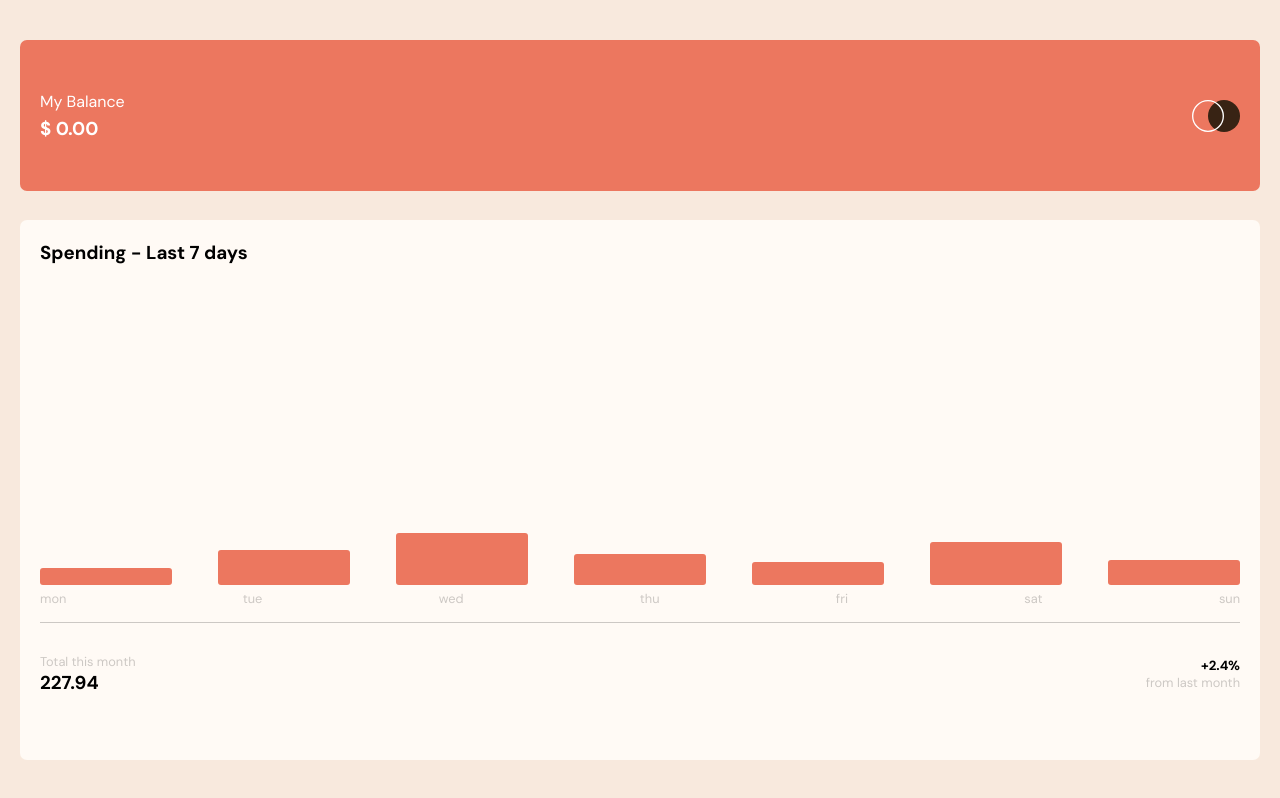
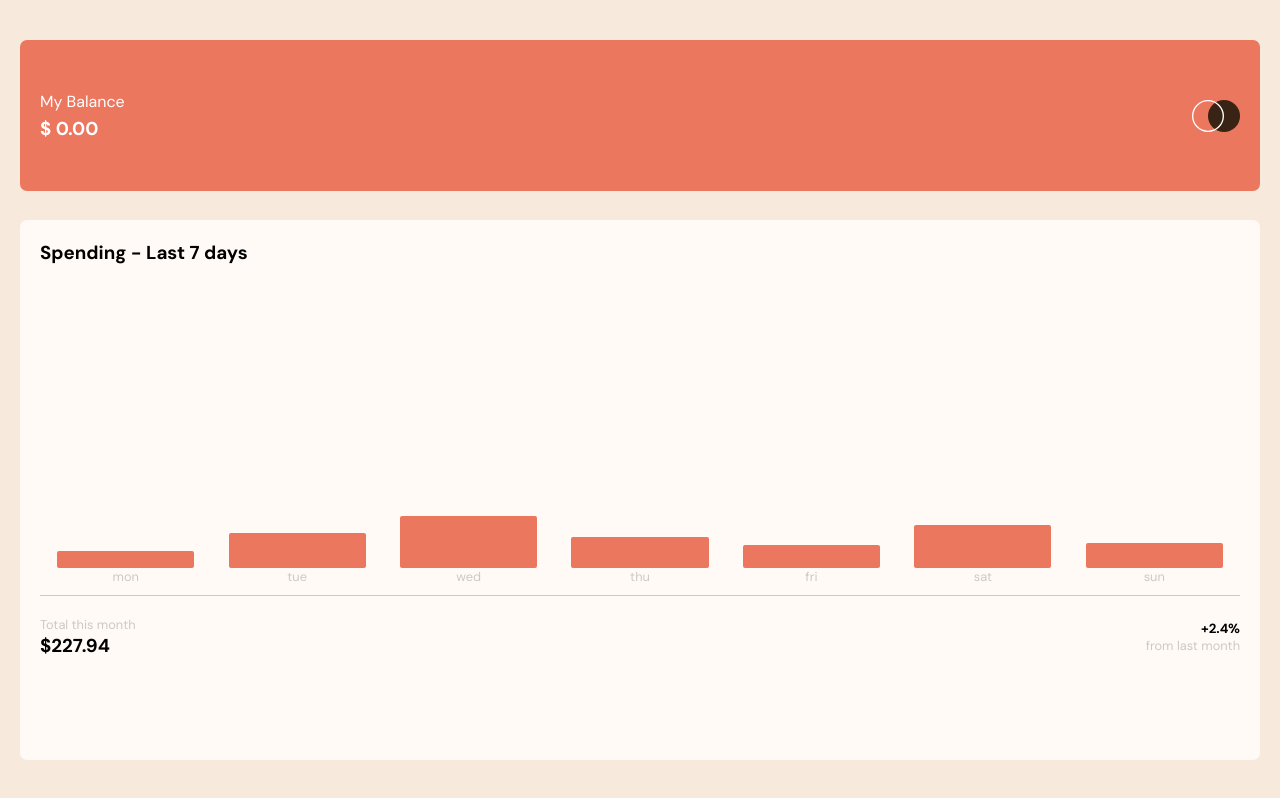
Before and after one commit to Jepennn/Expenses-chart-component, a plain HTML site: page index.html in a window 1280 px wide. Drawn offline with Linux system fonts and the light colour scheme.

Commit message:
Finshed desgin, layout and js

```diff
--- a/index.html
+++ b/index.html
@@ -12,7 +12,6 @@
   <link rel="stylesheet" href="styles.css">
 
   <title>Expenses chart component</title>
-  <script src="script.js"></script>
 </head>
 <body>
 
@@ -32,24 +31,59 @@
     <div id="chart-container">
       <h3 id="chart-heading">Spending - Last 7 days</h3>
       <div id="chart-bars">
-        <div class="bar" id="mon"></div>
-        <div class="bar" id="tue"></div>
-        <div class="bar" id="wed"></div>
-        <div class="bar" id="thu"></div>
-        <div class="bar" id="fri"></div>
-        <div class="bar" id="sat"></div>
-        <div class="bar" id="sun"></div>
+        <div class="bar-container">
+          <div class="lable">
+            <p class="amount">0</p>
           </div>
-      <div id="chart-labels">
+          <div id="mon" class="bars"></div>
           <p>mon</p>
+        </div>
+        <div class="bar-container">
+          <div class="lable">
+            <p class="amount">0</p>
+          </div>
+          <div id="tue" class="bars"></div>
           <p>tue</p>
+        </div>
+        <div class="bar-container">
+          <div class="lable">
+            <p class="amount">0</p>
+          </div>
+          <div id="wed" class="bars"></div>
           <p>wed</p>
+        </div>
+        <div class="bar-container">
+          <div class="lable">
+            <p class="amount">0</p>
+          </div>
+          <div id="thu" class="bars"></div>
           <p>thu</p>
+        </div>
+        <div class="bar-container">
+          <div class="lable">
+            <p class="amount">0</p>
+          </div>
+          <div id="fri" class="bars"></div>
           <p>fri</p>
+        </div>
+        <div class="bar-container">
+          <div class="lable">
+            <p class="amount">0</p>
+          </div>
+          <div id="sat" class="bars"></div>
           <p>sat</p>
+        </div>
+        <div class="bar-container">
+          <div class="lable">
+            <p class="amount">0</p>
+          </div>
+          <div id="sun" class="bars"></div>
           <p>sun</p>
         </div>
+      </div>
+
       <div class="divider"></div>
+
       <div id="chart-statics">
         <div id="Spending-in-dollar">
           <p>Total this month</p>
@@ -60,6 +94,8 @@
           <p>from last month</p>
         </div>
       </div>
+
     </div>
+  <script src="script.js"></script>
 </body>
 </html>
--- a/script.js
+++ b/script.js
@@ -6,6 +6,14 @@
     // Get the days of the week
     const days = ['mon', 'tue', 'wed', 'thu', 'fri', 'sat', 'sun'];
 
+    //Get all paragrafs elements
+    const amountParagrafs = document.querySelectorAll('.amount');
+
+    // Update the amounts
+    amountParagrafs.forEach((paragraf, index) => {
+      paragraf.textContent = `$${data[index].amount}`;
+    });
+
     // Initialize totals object and sum
     const totals = {};
     let sum = 0;
@@ -13,7 +21,7 @@
     // Initialize totals object
     days.forEach(day => totals[day] = 0);
 
-    // Sum up the amounts for each day
+    // Summerize the amounts for each day
     data.forEach(item => {
       if (days.includes(item.day)) {
         totals[item.day] += item.amount;
@@ -21,14 +29,32 @@
       }
     });
 
-    // Update the bars
+    //Update the bars
     days.forEach(day => {
       const bar = document.getElementById(`${day}`);
       bar.style.height = `${totals[day]}px`;
+
     });
 
-    // Update the total amount
-    document.getElementById('total-amount').textContent = sum;
+    //Update the total amount
+    document.getElementById('total-amount').textContent = `$${sum.toFixed(2)}`;
+
+  });
 
 
-  });
+  document.addEventListener('DOMContentLoaded', (event) => {
+    // Först, få referenser till elementen
+    var bars = document.querySelectorAll('.bars');
+    var lable = document.querySelectorAll('.lable');
+
+    // Sedan, lägg till händelsehanterare för varje bar-element
+    bars.forEach((bar, index) => {
+        bar.addEventListener('mouseover', () => {
+            lable[index].style.opacity = '1';
+        });
+
+        bar.addEventListener('mouseout', () => {
+            lable[index].style.opacity = '0';
+        });
+    });
+});
--- a/styles.css
+++ b/styles.css
@@ -26,6 +26,7 @@ body {
     display: flex;
     flex-basis: 21%;
     padding: 20px;
+    margin-bottom: 15px;
     align-items: center;
     justify-content: space-between;
     background-color: rgb(236, 119, 95);
@@ -61,27 +62,50 @@ body {
     align-items: flex-end;
 }
 
-.bar{
+.bar-container{
+    width: 60%;
     display: flex;
-    flex-basis: 11%;
-    border-radius: 3px;
-    background-color: rgb(236, 119, 95);
+    flex-direction: column;
+    justify-content: space-between;
+    align-items: center;
+    font-size: 0.8rem;
+    color: rgba(0,0,0,0.2);
 }
 
-#chart-labels {
-    display: flex;
-    justify-content: space-between;
-    color: rgb(0, 0, 0, 0.2);
-    font-size: 0.8rem;
-    padding-top: 5px;
-    padding-bottom: 15px;
+.bars:hover{
+    background-color: rgb(118, 181, 188);
+    cursor: pointer;
+}
 
+
+.bars {
+    width: 80%;
+    background-color: rgb(236, 119, 95);
+    border-radius: 2px;
 }
 
 .divider {
     height: 1px;
     background: rgb(0, 0, 0, 0.2);
-    margin: 0px 0 30px 0;
+    margin-top: 10px;
+    margin-bottom: 20px;
+}
+
+.lable {
+    border-radius: 2px;
+    width: 100%;
+    height: 25px;
+    margin-bottom: 10px;
+    background-color: rgba(0, 0, 0, 0.9);
+    opacity: 0;
+    display: flex;
+    justify-content: center;
+    align-items: center;
+}
+
+.lable p {
+    color: white;
+    padding: 2px;
 }
 
 #chart-statics {
```
Lines whose indentation alone changed are shown as unchanged.
